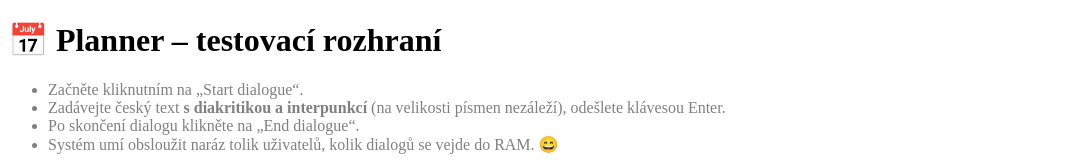
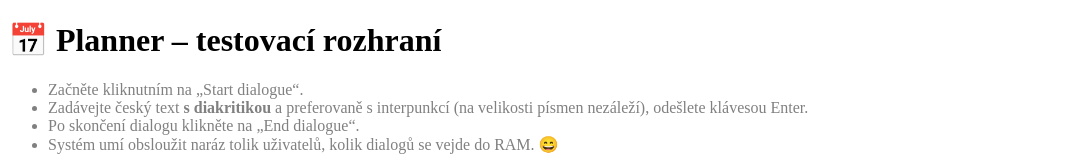
Before and after one commit to b0r3k/dialogue-planner, a plain HTML site: page webserver/index.html in a window 1280 px wide. Shown: the top 167 px of the page, without its empty margins (0-1078 px from the left). Drawn offline with Linux system fonts and the light colour scheme.

Commit message:
Changed description - interpunction should not be necessary now.

```diff
--- a/webserver/index.html
+++ b/webserver/index.html
@@ -97,7 +97,7 @@ function process_button_click(){
 <div id="descr" style="margin-bottom: 2em; color: gray;">
 <ul>
 <li>Začněte kliknutním na „Start dialogue“. </li>
-<li>Zadávejte český text <strong>s diakritikou a interpunkcí</strong> (na velikosti písmen nezáleží), odešlete klávesou Enter.</li>
+<li>Zadávejte český text <strong>s diakritikou</strong> a preferovaně s interpunkcí (na velikosti písmen nezáleží), odešlete klávesou Enter.</li>
 <li>Po skončení dialogu klikněte na „End dialogue“.</li>
 <li>Systém umí obsloužit naráz tolik uživatelů, kolik dialogů se vejde do RAM. 😄</li>
 </ul>
```
Also changed, not shown: 1 other file.
